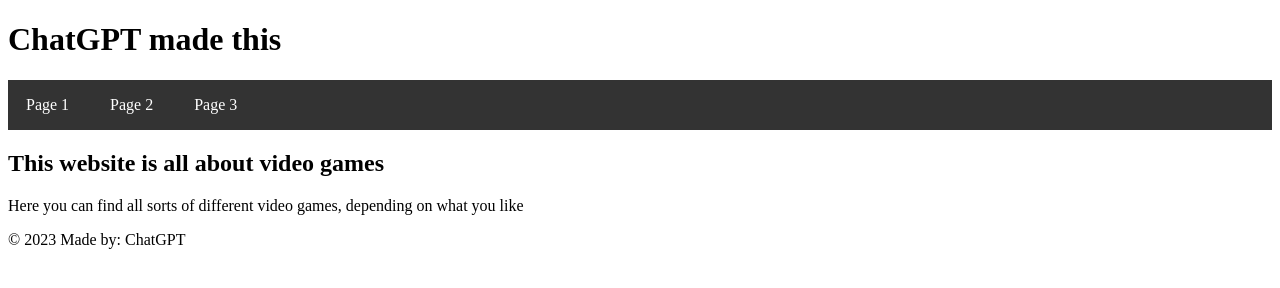
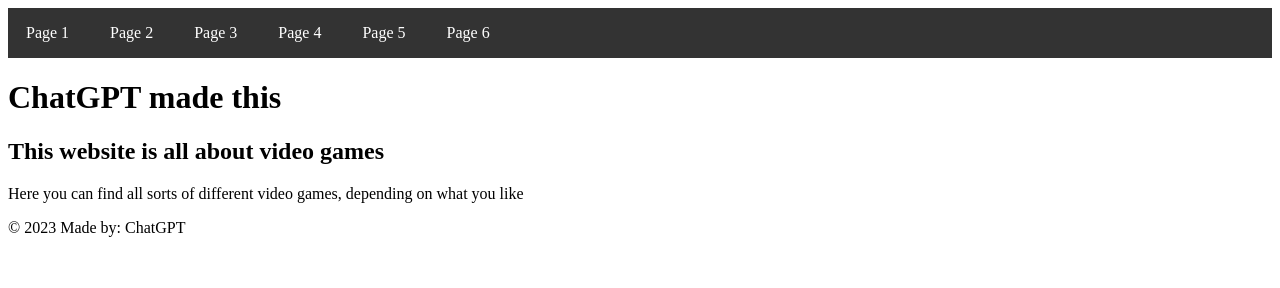
Before and after one commit to RuitjeKevin08/RuitjeKevin08.github.io, a plain HTML site: page page1.html in a window 1280 px wide. Drawn offline with Linux system fonts and the light colour scheme.

Commit message:
Update page1.html

```diff
--- a/page1.html
+++ b/page1.html
@@ -7,16 +7,19 @@
     <title>Videogames</title>
 </head>
 <body>
-    <header>
-        <h1>ChatGPT made this</h1>
-    </header>
     <nav>
         <ul>
             <li><a href="page1.html">Page 1</a></li>
             <li><a href="page2.html">Page 2</a></li>
             <li><a href="page3.html">Page 3</a></li>
+            <li><a href="page4.html">Page 4</a></li>
+            <li><a href="page5.html">Page 5</a></li>
+            <li><a href="page6.html">Page 6</a></li>
         </ul>
     </nav>
+    <header>
+        <h1>ChatGPT made this</h1>
+    </header>
     <main>
         <section>
             <h2>This website is all about video games</h2>
```
